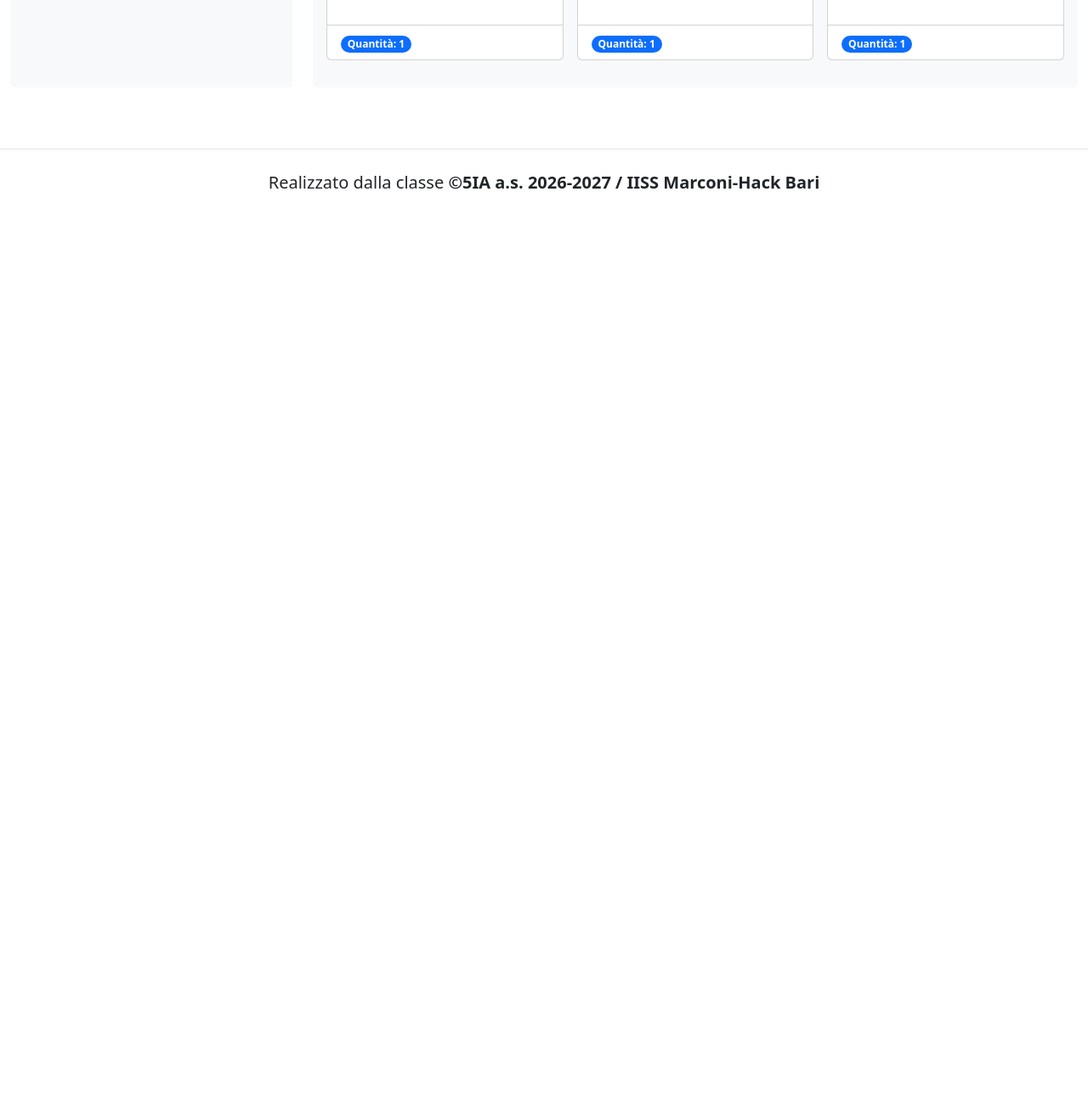
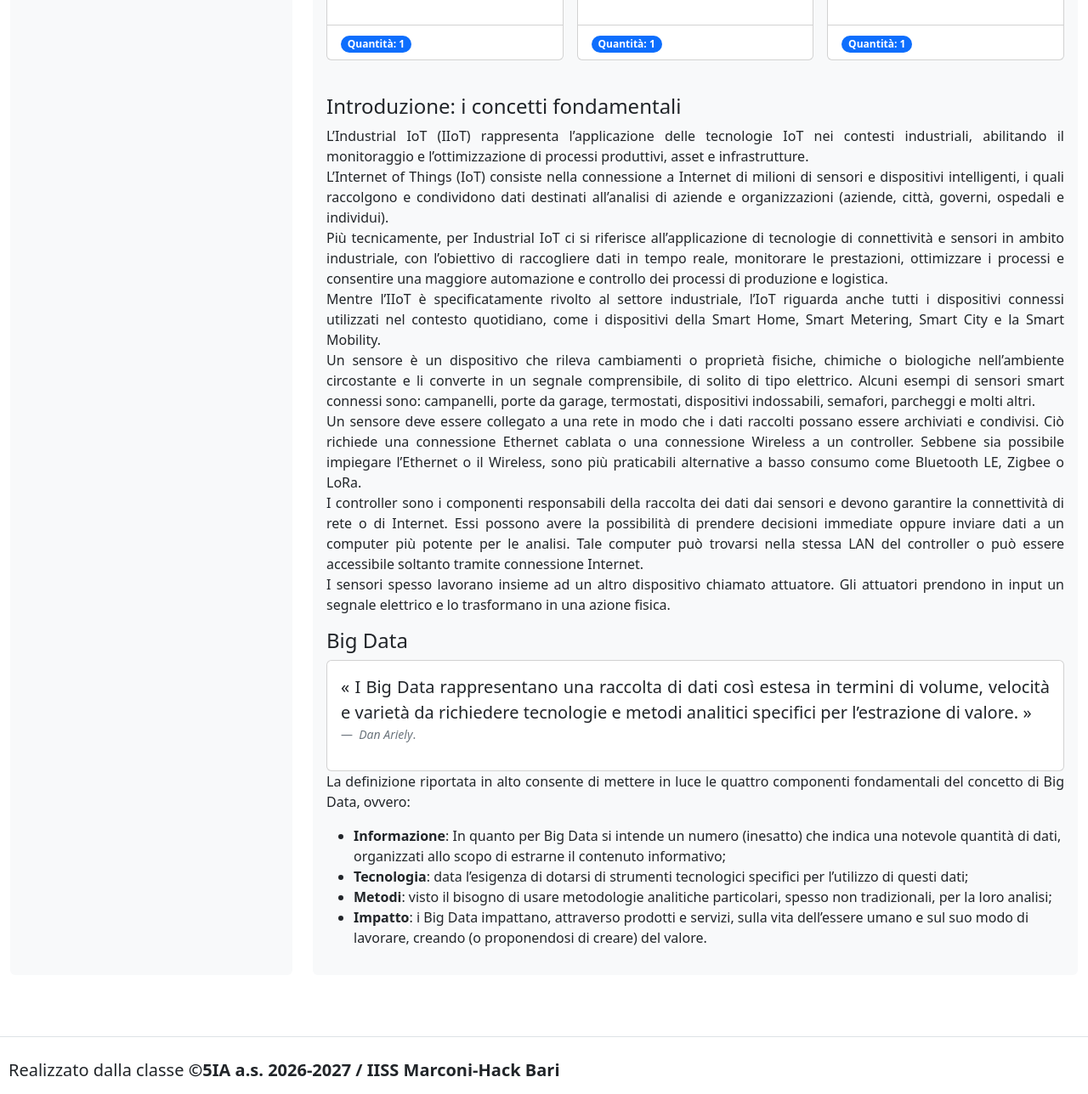
Before and after one commit to mrnightwatch1141/IIoT-School-Wiki, a plain HTML site: page index.html in a window 1280 px wide. Shown: the part 1332-2620 px from the top of the page at 85% size. Before the commit the page ends 1586 px from the top, so only its background shows below. Drawn offline with nearby package versions, Linux system fonts and the light colour scheme.

Commit message:
Aggiornata pagina web

```diff
--- a/css/style.css
+++ b/css/style.css
@@ -117,6 +117,9 @@ ul {
 article {
   scroll-margin-top: 120px;
 }
+p {
+  text-align: justify;
+}
 
 /* Card */
 .card-img-top {
--- a/index.html
+++ b/index.html
@@ -357,6 +357,54 @@ SOFTWARE.
                         </div>
                     </div>
             </article>
+            <br>
+            <article id="introduzione">
+                <h4>Introduzione: i concetti fondamentali</h4>
+                <p class="justify-content-between">
+                    L’Industrial IoT (IIoT) rappresenta l’applicazione delle tecnologie IoT nei contesti industriali, abilitando il monitoraggio e l’ottimizzazione di processi produttivi, asset e infrastrutture.<br>
+                    L’Internet of Things (IoT) consiste nella connessione a Internet di milioni di sensori e dispositivi intelligenti, i quali raccolgono e condividono dati destinati all’analisi di aziende e organizzazioni (aziende, città, governi, ospedali e individui).<br>
+                    Più tecnicamente, per Industrial IoT ci si riferisce all’applicazione di tecnologie di connettività e sensori in ambito industriale, con l’obiettivo di raccogliere dati in tempo reale, monitorare le prestazioni, ottimizzare i processi e consentire una maggiore automazione e controllo dei processi di produzione e logistica.<br>
+                    Mentre l’IIoT è specificatamente rivolto al settore industriale, l’IoT riguarda anche tutti i dispositivi connessi utilizzati nel contesto quotidiano, come i dispositivi della Smart Home, Smart Metering, Smart City e la Smart Mobility.<br>
+                    Un sensore è un dispositivo che rileva cambiamenti o proprietà fisiche, chimiche o biologiche nell’ambiente circostante e li converte in un segnale comprensibile, di solito di tipo elettrico. Alcuni esempi di sensori smart connessi sono: campanelli, porte da garage, termostati, dispositivi indossabili, semafori, parcheggi e molti altri.<br>
+                    Un sensore deve essere collegato a una rete in modo che i dati raccolti possano essere archiviati e condivisi. Ciò richiede una connessione Ethernet cablata o una connessione Wireless a un controller. Sebbene sia possibile impiegare l’Ethernet o il Wireless, sono più praticabili alternative a basso consumo come Bluetooth LE, Zigbee o LoRa.<br>
+                    I controller sono i componenti responsabili della raccolta dei dati dai sensori e devono garantire la connettività di rete o di Internet. Essi possono avere la possibilità di prendere decisioni immediate oppure inviare dati a un computer più potente per le analisi. Tale computer può trovarsi nella stessa LAN del controller o può essere accessibile soltanto tramite connessione Internet.<br>
+                    I sensori spesso lavorano insieme ad un altro dispositivo chiamato attuatore. Gli attuatori prendono in input un segnale elettrico e lo trasformano in una azione fisica.<br>
+                </p>
+            </article>
+            <article id="big-data">
+                <h4>Big Data</h4>
+                <div class="card">
+                    <div class="card-body">
+                        <figure>
+                            <blockquote class="blockquote">
+                                <p><q>
+                                    I Big Data rappresentano una raccolta di dati così estesa in termini di volume, velocità e varietà da richiedere tecnologie e metodi analitici specifici per l’estrazione di valore.
+                                </q></p>
+                            </blockquote>
+                            <figcaption class="blockquote-footer">
+                                <cite title="Dan Ariely">Dan Ariely</cite>.
+                            </figcaption>
+                        </figure>
+                    </div>
+                </div>
+                <p>
+                    La definizione riportata in alto consente di mettere in luce le quattro componenti fondamentali del concetto di Big Data, ovvero:
+                    <ul>
+                        <li>
+                            <b>Informazione</b>: In quanto per Big Data si intende un numero (inesatto) che indica una notevole quantità di dati, organizzati allo scopo di estrarne il contenuto informativo;
+                        </li>
+                        <li>
+                            <b>Tecnologia</b>: data l’esigenza di dotarsi di strumenti tecnologici specifici per l’utilizzo di questi dati;
+                        </li>
+                        <li>
+                            <b>Metodi</b>: visto il bisogno di usare metodologie analitiche particolari, spesso non tradizionali, per la loro analisi;
+                        </li>
+                        <li>
+                            <b>Impatto</b>: i Big Data impattano, attraverso prodotti e servizi, sulla vita dell’essere umano e sul suo modo di lavorare, creando (o proponendosi di creare) del valore.
+                        </li>
+                    </ul>
+                </p>
+            </article>
         </div>
     </div>
 
```
